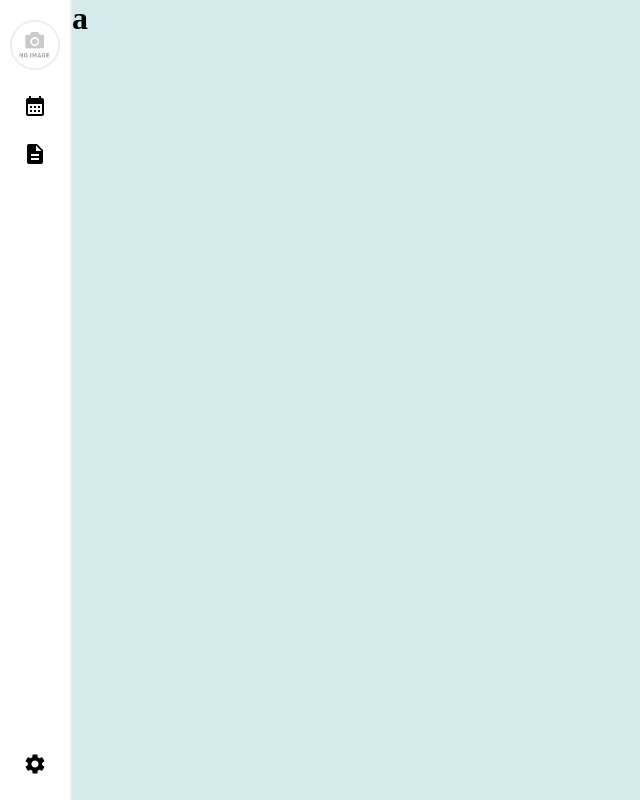
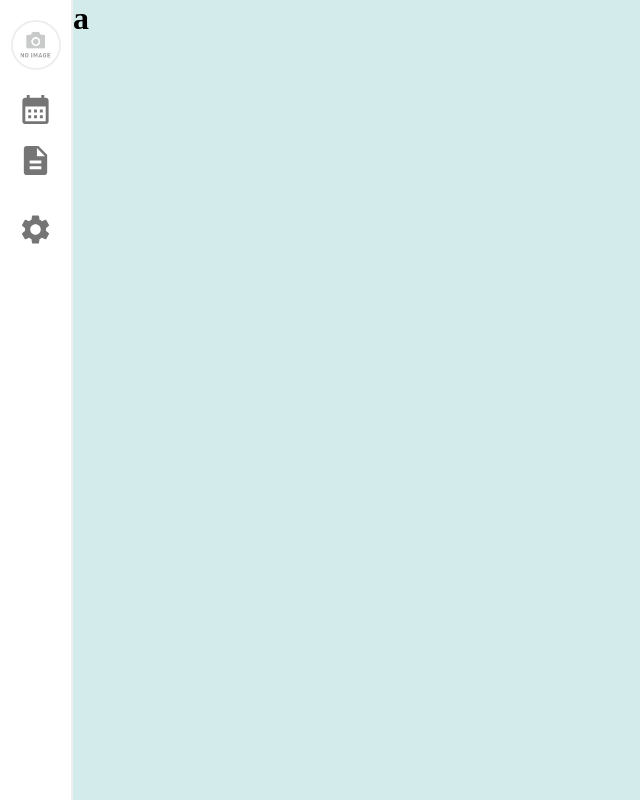
Before and after one commit to Mayu0628/TechRead_NextJS, a Next.js app: page / in a window 1280 px wide. Shown: the whole page, without its empty margins (0-640 px from the left). Built offline with nearby package versions, Linux system fonts and the light colour scheme.

Commit message:
chore: Update sidebar module CSS and component styles

```diff
--- /dev/null
+++ b/src/app/components/elements/Menu/MenuListComposition.tsx
@@ -0,0 +1,115 @@
+"use client";
+
+import * as React from "react";
+
+import SettingsIcon from "@mui/icons-material/Settings";
+import { IconButton } from "@mui/material";
+import ClickAwayListener from "@mui/material/ClickAwayListener";
+import Grow from "@mui/material/Grow";
+import MenuItem from "@mui/material/MenuItem";
+import MenuList from "@mui/material/MenuList";
+import Paper from "@mui/material/Paper";
+import Popper from "@mui/material/Popper";
+import Stack from "@mui/material/Stack";
+
+export default function MenuListComposition() {
+  const [open, setOpen] = React.useState(false);
+  const anchorRef = React.useRef<HTMLButtonElement>(null);
+
+  const handleToggle = () => {
+    setOpen((prevOpen) => !prevOpen);
+  };
+
+  const handleClose = (event: Event | React.SyntheticEvent) => {
+    if (
+      anchorRef.current &&
+      anchorRef.current.contains(event.target as HTMLElement)
+    ) {
+      return;
+    }
+
+    setOpen(false);
+  };
+
+  function handleListKeyDown(event: React.KeyboardEvent) {
+    if (event.key === "Tab") {
+      event.preventDefault();
+      setOpen(false);
+    } else if (event.key === "Escape") {
+      setOpen(false);
+    }
+  }
+
+  // return focus to the button when we transitioned from !open -> open
+  const prevOpen = React.useRef(open);
+  React.useEffect(() => {
+    if (prevOpen.current === true && open === false) {
+      anchorRef.current!.focus();
+    }
+
+    prevOpen.current = open;
+  }, [open]);
+
+  return (
+    <Stack direction="row" spacing={2}>
+      <div>
+        <div
+          style={{
+            display: "flex",
+            justifyContent: "center",
+            alignItems: "center",
+          }}
+        >
+          <IconButton
+            ref={anchorRef}
+            id="composition-button"
+            aria-controls={open ? "composition-menu" : undefined}
+            aria-expanded={open ? "true" : undefined}
+            aria-haspopup="true"
+            onClick={handleToggle}
+            style={{
+              display: "flex",
+              justifyContent: "center",
+              alignItems: "center",
+            }}
+          >
+            <SettingsIcon fontSize="large" />
+          </IconButton>
+        </div>
+        <Popper
+          open={open}
+          anchorEl={anchorRef.current}
+          role={undefined}
+          placement="bottom-start"
+          transition
+          disablePortal
+        >
+          {({ TransitionProps, placement }) => (
+            <Grow
+              {...TransitionProps}
+              style={{
+                transformOrigin:
+                  placement === "bottom-start" ? "left top" : "left bottom",
+              }}
+            >
+              <Paper>
+                <ClickAwayListener onClickAway={handleClose}>
+                  <MenuList
+                    autoFocusItem={open}
+                    id="composition-menu"
+                    aria-labelledby="composition-button"
+                    onKeyDown={handleListKeyDown}
+                  >
+                    <MenuItem onClick={handleClose}>Profile</MenuItem>
+                    <MenuItem onClick={handleClose}>My account</MenuItem>
+                    <MenuItem onClick={handleClose}>Logout</MenuItem>
+                  </MenuList>
+                </ClickAwayListener>
+              </Paper>
+            </Grow>
+          )}
+        </Popper>
+      </div>
+    </Stack>
+  );
+}
--- a/src/app/components/layouts/Sidebar/Sidebar.module.css
+++ b/src/app/components/layouts/Sidebar/Sidebar.module.css
@@ -10,6 +10,7 @@
 }
 
 .underIcon {
+  text-align: center;
   margin-top: auto;
 }
 
--- a/src/app/components/layouts/Sidebar/Sidebar.tsx
+++ b/src/app/components/layouts/Sidebar/Sidebar.tsx
@@ -1,10 +1,13 @@
 import React from "react";
+
+import DescriptionIcon from "@mui/icons-material/Description";
+import { IconButton } from "@mui/material";
 import Image from "next/image";
-import DescriptionIcon from "@mui/icons-material/Description";
-import SettingsIcon from "@mui/icons-material/Settings";
+
+import Noimg from "@/assets/images/noimg.jpeg";
+import MenuListComposition from "@/components/elements/Menu/MenuListComposition";
+import styles from "@/components/layouts/Sidebar/Sidebar.module.css";
 import CalendarIconComponent from "@/features/Event/Calendar/CalendarIcon";
-import styles from "@/components/layouts/Sidebar/Sidebar.module.css";
-import Noimg from "@/assets/images/noimg.jpeg";
 
 const Sidebar = () => {
   return (
@@ -12,11 +15,11 @@ const Sidebar = () => {
       <div>
         <Image src={Noimg} alt="No Image" className={styles.noImg} />
         <CalendarIconComponent />
-        <DescriptionIcon className="sidebarIcon" />
+        <IconButton>
+          <DescriptionIcon fontSize="large" />
+        </IconButton>
       </div>
-      <div className={styles.underIcon}>
-        <SettingsIcon className="sidebarIcon" />
-      </div>
+      <MenuListComposition />
     </div>
   );
 };
--- a/src/app/features/Event/Calendar/CalendarIcon.tsx
+++ b/src/app/features/Event/Calendar/CalendarIcon.tsx
@@ -1,8 +1,12 @@
 "use client";
 
 import React, { useState } from "react";
+
 import CalendarMonthIcon from "@mui/icons-material/CalendarMonth";
+import { IconButton } from "@mui/material";
+
 import EventDialog from "./component/EventDialog";
+
 import "@/styles/globals.css";
 
 const CalendarIconComponent = () => {
@@ -17,7 +21,9 @@ const CalendarIconComponent = () => {
   };
   return (
     <div>
-      <CalendarMonthIcon onClick={handleClickOpen} className="sidebarIcon" />
+      <IconButton>
+        <CalendarMonthIcon onClick={handleClickOpen} fontSize="large" />
+      </IconButton>
       <EventDialog open={open} onClose={handleClose} />
     </div>
   );
--- a/src/app/features/Event/Calendar/component/EventDialog.tsx
+++ b/src/app/features/Event/Calendar/component/EventDialog.tsx
@@ -1,10 +1,12 @@
 "use client";
 
 import React from "react";
+
 import Dialog from "@mui/material/Dialog";
 import DialogActions from "@mui/material/DialogActions";
 import DialogContent from "@mui/material/DialogContent";
 import DialogTitle from "@mui/material/DialogTitle";
+
 import EventForm from "./EventForm";
 
 const EventDialog = ({ open, onClose }) => {
--- a/src/app/features/Event/Calendar/component/EventForm.tsx
+++ b/src/app/features/Event/Calendar/component/EventForm.tsx
@@ -1,10 +1,12 @@
 "use client";
 
 import React from "react";
+
 import AutoStoriesIcon from "@mui/icons-material/AutoStories";
-import QueryBuilderIcon from "@mui/icons-material/QueryBuilder";
 import PeopleAltIcon from "@mui/icons-material/PeopleAlt";
 import PlaceIcon from "@mui/icons-material/Place";
+import QueryBuilderIcon from "@mui/icons-material/QueryBuilder";
+
 import Input from "@/components/elements/input/Input";
 
 const EventForm = () => {
```
Also changed, not shown: .eslintrc.js.
